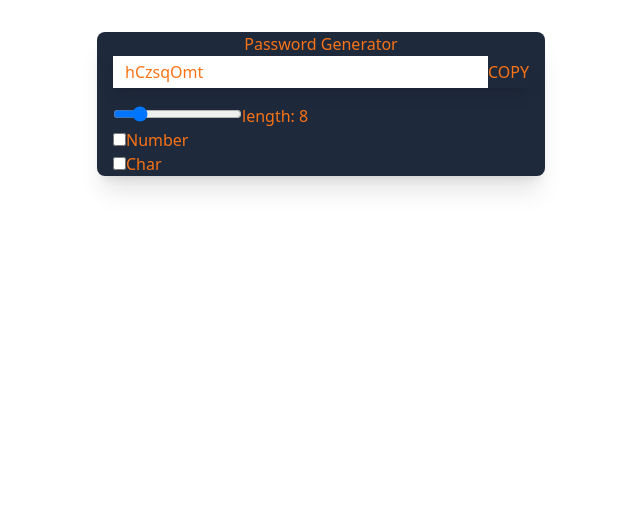
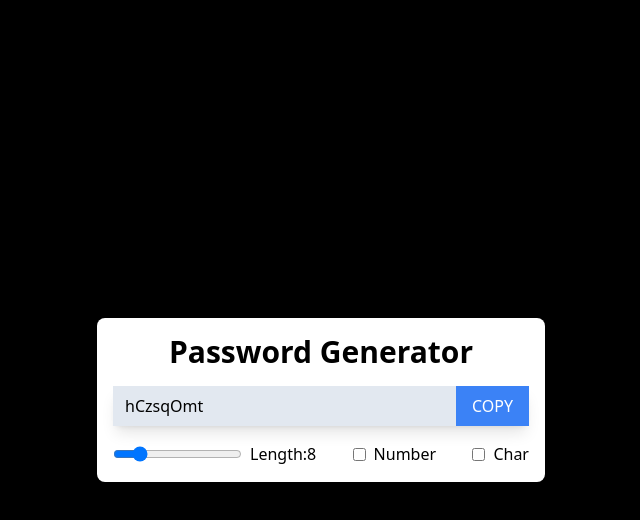
Before and after one commit to sonimohit481/Random-password-generator, a React (Vite) app: page / in a window 1280 px wide. Shown: the top 520 px of the page, without its empty margins (319-959 px from the left). Built offline with nearby package versions, Linux system fonts and the light colour scheme.

Commit message:
CSS improved

```diff
--- a/src/App.tsx
+++ b/src/App.tsx
@@ -31,47 +31,61 @@ function App() {
   }, [length, isNum, isChar, passwordGenerator]);
 
   return (
-    <div className="w-ful max-w-md mx-auto rounded-lg shadow-xl px-4 m-8 text-orange-500 bg-slate-800">
-      <h1 className=" text-center">Password Generator</h1>
+    <div className="w-full h-screen  bg-black dark:bg-slate-100 flex justify-center items-center">
+      <div
+        className={
+          "w-full max-w-md mx-auto rounded-lg shadow-xl p-4 m-8 text-balck bg-white dark:text-white dark:bg-black"
+        }
+      >
+        <h1 className="text-3xl font-bold text-center mb-4">
+          Password Generator
+        </h1>
         <div className="flex shadow-lg overflow-hidden mb-4">
           <input
             type="text"
             value={password}
-          className="outline-none w-full py-1 px-3"
+            className="outline-none w-full py-2 px-3 bg-slate-200 dark:bg-white dark:text-black"
             placeholder="Password"
             readOnly
             ref={passwordRef}
           />
-        <button onClick={copyPassword}>COPY</button>
+          <button
+            className={"bg-blue-500 text-white px-4 py-2 hover:bg-orange-700"}
+            onClick={copyPassword}
+          >
+            COPY
+          </button>
         </div>
-      <div>
-        <div>
+        <div className="flex flex-row items-center justify-between">
+          <div className="flex items-center">
             <input
               type="range"
               min={6}
               max={18}
               value={length}
               onChange={(e) => setLength(Number(e.target.value))}
+              className="w-full mr-2"
             />
-          <label>length: {length}</label>
+            <label>Length:{length}</label>
           </div>
-        <div>
+          <div className="flex items-center">
             <input
               type="checkbox"
               defaultChecked={isNum}
               id="numberInput"
-            onChange={() => setIsNum((pre) => !pre)}
+              onChange={() => setIsNum((prev) => !prev)}
             />
-          <label>Number</label>
+            <label className="ml-2">Number</label>
           </div>
-        <div>
+          <div className="flex items-center">
             <input
               type="checkbox"
               defaultChecked={isChar}
               id="charInput"
-            onChange={() => setIsChar((pre) => !pre)}
+              onChange={() => setIsChar((prev) => !prev)}
             />
-          <label>Char</label>
+            <label className="ml-2">Char</label>
+          </div>
         </div>
       </div>
     </div>
```
Lines whose indentation alone changed are shown as unchanged.
